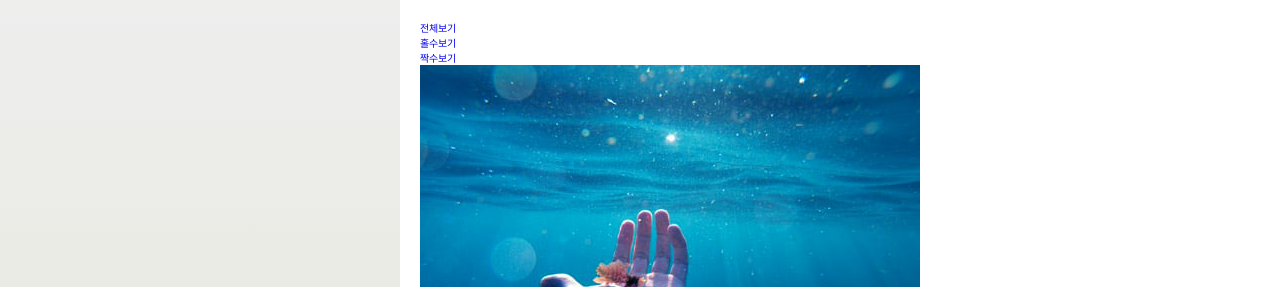
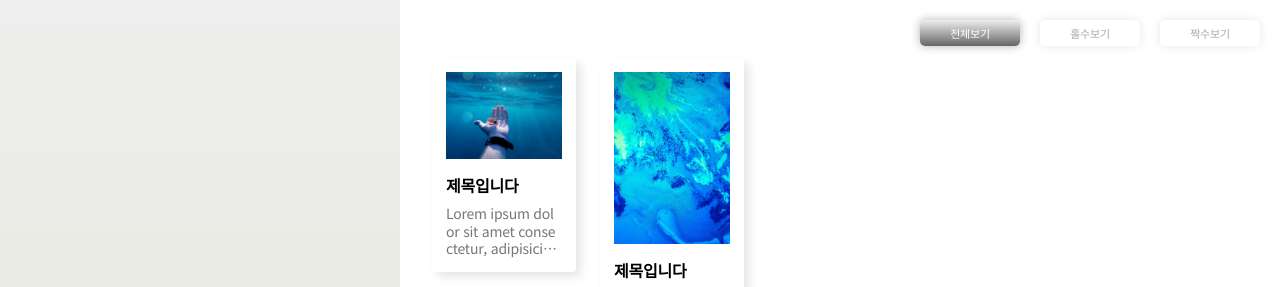
Before and after one commit to WOOEUNJU/responsive-page, a plain HTML site: page index.html in a window 1280 px wide. Shown: the top 287 px of the page. Drawn offline with Linux system fonts and the light colour scheme; files whose address does not match are found by name.

Commit message:
메인 영역, 카드 디자인

```diff
--- a/css/main/main.css
+++ b/css/main/main.css
@@ -5,3 +5,80 @@
   margin-left: 400px;
   padding: 20px;
 }
+
+.sorting {
+  position: relative;
+  width: 100%;
+  display: flex;
+  justify-content: flex-end;
+  align-items: center;
+  gap: 2rem;
+}
+.sorting li {
+}
+.sorting li a {
+  display: flex;
+  justify-content: center;
+  align-items: center;
+  width: 10rem;
+  height: 2.6rem;
+  font-size: 1.1rem;
+  color: #aaa;
+  line-height: 1;
+  border-radius: 0.5rem;
+  box-shadow: 0 0 10px rgba(0, 0, 0, 0.1);
+  background-color: #fff;
+}
+.sorting li:hover a {
+  box-shadow: 0 0 10px rgba(0, 0, 0, 0.3);
+}
+.sorting li.on a {
+  color: #fff;
+  background: linear-gradient(to top, #666, #eee);
+  box-shadow: 0 0 10px rgba(0, 0, 0, 0.3);
+}
+
+.section {
+  position: relative;
+  width: 100%;
+  display: flex;
+  flex-wrap: wrap;
+}
+.section article {
+  position: relative;
+  width: 20%;
+  padding: 1.2rem;
+  cursor: pointer;
+}
+.section article div {
+  position: relative;
+  width: 100%;
+  /* height: 100%; */
+  padding: 1.4rem;
+  background-color: #fff;
+  border-radius: 0.4rem;
+  box-shadow: 5px 5px 10px rgba(0, 0, 0, 0.1);
+  transition: all 0.3s;
+}
+.section article:hover div {
+  transform: translateY(-10px);
+  box-shadow: 5px 5px 10px rgba(0, 0, 0, 0.3);
+}
+.section article div img {
+  width: 100%;
+}
+.section article div h2 {
+  font-size: 1.6rem;
+  margin: 1.4rem 0 0.8rem;
+}
+.section article div p {
+  font-size: 1.4rem;
+  line-height: 1.25;
+  color: #777;
+  overflow: hidden;
+  text-overflow: ellipsis;
+  display: -webkit-box;
+  line-clamp: 3;
+  -webkit-line-clamp: 3;
+  -webkit-box-orient: vertical;
+}
--- a/index.html
+++ b/index.html
@@ -23,18 +23,67 @@
         <li>
           <a href="#">유튜브</a>
         </li>
+        <li>
+          <a href="#">노션</a>
+        </li>
       </ul>
     </header>
     <main class="main">
       <!-- sorting -->
-      <ul>
+      <ul class="sorting">
         <li class="on"><a href="#">전체보기</a></li>
         <li><a href=".odd">홀수보기</a></li>
         <li><a href=".even">짝수보기</a></li>
       </ul>
       <section class="section">
         <article class="odd">
+          <div>
             <img src="images/p1.jpg" alt="이미지1" />
+            <h2>제목입니다</h2>
+            <p>
+              Lorem ipsum dolor sit amet consectetur, adipisicing elit. Aliquid
+              suscipit harum reprehenderit, laboriosam quibusdam doloribus ullam
+              necessitatibus non soluta doloremque nam atque ab minima deserunt
+              tenetur odio saepe sequi hic.
+            </p>
+          </div>
+        </article>
+        <article class="even">
+           <div>
+          <img src="images/p2.jpg" alt="이미지2" />
+          <h2>제목입니다</h2>
+          <p>
+            Lorem ipsum dolor sit amet consectetur, adipisicing elit. Aliquid
+            suscipit harum reprehenderit, laboriosam quibusdam doloribus ullam
+            necessitatibus non soluta doloremque nam atque ab minima deserunt
+            tenetur odio saepe sequi hic.
+          </p>
+          <article class="odd">
+            <div>
+             <img src="images/p3.jpg" alt="이미지3" />
+            <h2>제목입니다</h2>
+            <p>
+              Lorem ipsum dolor sit amet consectetur, adipisicing elit. Aliquid
+              suscipit harum reprehenderit, laboriosam quibusdam doloribus ullam
+              necessitatibus non soluta doloremque nam atque ab minima deserunt
+              tenetur odio saepe sequi hic.
+            </p>
+          </article>
+            </div>
+          <article class="even">
+            <div>
+  <h2>제목입니다</h2>
+            <p>
+              Lorem ipsum dolor sit amet consectetur, adipisicing elit. Aliquid
+              suscipit harum reprehenderit, laboriosam quibusdam doloribus ullam
+              necessitatibus non soluta doloremque nam atque ab minima deserunt
+              tenetur odio saepe sequi hic.
+            </p>
+          </article>
+        </div>
+          <article class="odd">
+            <div>
+  <img src="imges/p3.jpg" alt="이미지3" />
            <h2>제목입니다</h2>
             <p>
               Lorem ipsum dolor sit amet consectetur, adipisicing elit. Aliquid
@@ -44,25 +93,7 @@
             </p>
           </article>
           <article class="even">
-          <img src="images/p2.jpg" alt="이미지2" />
-          <h2>제목입니다</h2>
-          <p>
-            Lorem ipsum dolor sit amet consectetur, adipisicing elit. Aliquid
-            suscipit harum reprehenderit, laboriosam quibusdam doloribus ullam
-            necessitatibus non soluta doloremque nam atque ab minima deserunt
-            tenetur odio saepe sequi hic.
-          </p>
-          <article class="odd">
-            <img src="images/p3.jpg" alt="이미지3" />
-            <h2>제목입니다</h2>
-            <p>
-              Lorem ipsum dolor sit amet consectetur, adipisicing elit. Aliquid
-              suscipit harum reprehenderit, laboriosam quibusdam doloribus ullam
-              necessitatibus non soluta doloremque nam atque ab minima deserunt
-              tenetur odio saepe sequi hic.
-            </p>
-          </article>
-          <article class="even">
+                        <div>
             <img src="images/p4.jpg" alt="이미지4" />
 <h2>제목입니다</h2>
             <p>
@@ -72,7 +103,9 @@
               tenetur odio saepe sequi hic.
             </p>
           </article>
+        </div>
           <article class="odd">
+            <div>
            <img src="images/p5.jpg" alt="이미지5" />
             <h2>제목입니다</h2>
             <p>
@@ -82,7 +115,9 @@
               tenetur odio saepe sequi hic.
             </p>
           </article>
+            </div>
           <article class="even">
+            <div>
      <img src="images/p6.jpg" alt="이미지6" />
             <h2>제목입니다</h2>
             <p>
@@ -92,7 +127,9 @@
               tenetur odio saepe sequi hic.
             </p>
           </article>
+            </div>
           <article class="odd">
+            <div>
                <img src="images/p7.jpg" alt="이미지7" />
             <h2>제목입니다</h2>
             <p>
@@ -102,7 +139,9 @@
               tenetur odio saepe sequi hic.
             </p>
           </article>
+            </div>
           <article class="even">
+            <div>
   <img src="images/p8.jpg" alt="이미지8" />
             <h2>제목입니다</h2>
             <p>
@@ -112,7 +151,9 @@
               tenetur odio saepe sequi hic.
             </p>
           </article>
+            </div>
           <article class="odd">
+            <div>
     <img src="images/p9.jpg" alt="이미지9" />
             <h2>제목입니다</h2>
             <p>
@@ -122,7 +163,9 @@
               tenetur odio saepe sequi hic.
             </p>
           </article>
+            </div>
           <article class="even">
+            <div>
             <img src="images/p10.jpg" alt="이미지10" />
             <h2>제목입니다</h2>
             <p>
@@ -132,7 +175,9 @@
               tenetur odio saepe sequi hic.
             </p>
           </article>
+            </div>
           <article class="odd">
+            <div>
        <img src="images/p11.jpg" alt="이미지11" />
             <h2>제목입니다</h2>
             <p>
@@ -142,7 +187,9 @@
               tenetur odio saepe sequi hic.
             </p>
           </article>
+            </div>
           <article class="even">
+            <div>
  <img src="images/p12.jpg" alt="이미지12" />
             <h2>제목입니다</h2>
             <p>
@@ -152,7 +199,9 @@
               tenetur odio saepe sequi hic.
             </p>
           </article>
+            </div>
           <article class="odd">
+            <div>
               <img src="images/p13.jpg" alt="이미지13" />
                           <h2>제목입니다</h2>
             <p>
@@ -162,7 +211,9 @@
               tenetur odio saepe sequi hic.
             </p>
           </article>
+            </div>
           <article class="even">
+            <div>
                <img src="images/p14.jpg" alt="이미지14" />
             <h2>제목입니다</h2>
             <p>
@@ -172,7 +223,9 @@
               tenetur odio saepe sequi hic.
             </p>
           </article>
+            </div>
           <article class="odd">
+            <div>
               <img src="images/p15.jpg" alt="이미지15" />
             <h2>제목입니다</h2>
             <p>
@@ -182,7 +235,9 @@
               tenetur odio saepe sequi hic.
             </p>
           </article>
+            </div>
           <article class="even">
+            <div>
 <img src="images/p16.jpg" alt="이미지16" />
             <h2>제목입니다</h2>
             <p>
@@ -192,7 +247,9 @@
               tenetur odio saepe sequi hic.
             </p>
           </article>
+            </div>
           <article class="odd">
+            <div>
   <img src="images/p17.jpg" alt="이미지17" />
             <h2>제목입니다</h2>
             <p>
@@ -202,7 +259,9 @@
               tenetur odio saepe sequi hic.
             </p>
           </article>
+            </div>
           <article class="even">
+            <div>
           <img src="images/p18.jpg" alt="이미지18" />
             <h2>제목입니다</h2>
             <p>
@@ -212,7 +271,9 @@
               tenetur odio saepe sequi hic.
             </p>
           </article>
+            </div>
           <article class="odd">
+            <div>
                           <img src="images/p19.jpg" alt="이미지19" />
             <h2>제목입니다</h2>
             <p>
@@ -221,8 +282,9 @@
               necessitatibus non soluta doloremque nam atque ab minima deserunt
               tenetur odio saepe sequi hic.
             </p>
-          </article>
+            </div>
           <article class="even">
+            <div>
  <img src="images/p20.jpg" alt="이미지20" />
             <h2>제목입니다</h2>
             <p>
@@ -232,6 +294,7 @@
               tenetur odio saepe sequi hic.
             </p>
           </article>
+            </div>
         </article>
       </section>
     </main>
```
Also changed, not shown: 1 other file. Lines whose indentation alone changed are shown as unchanged.
